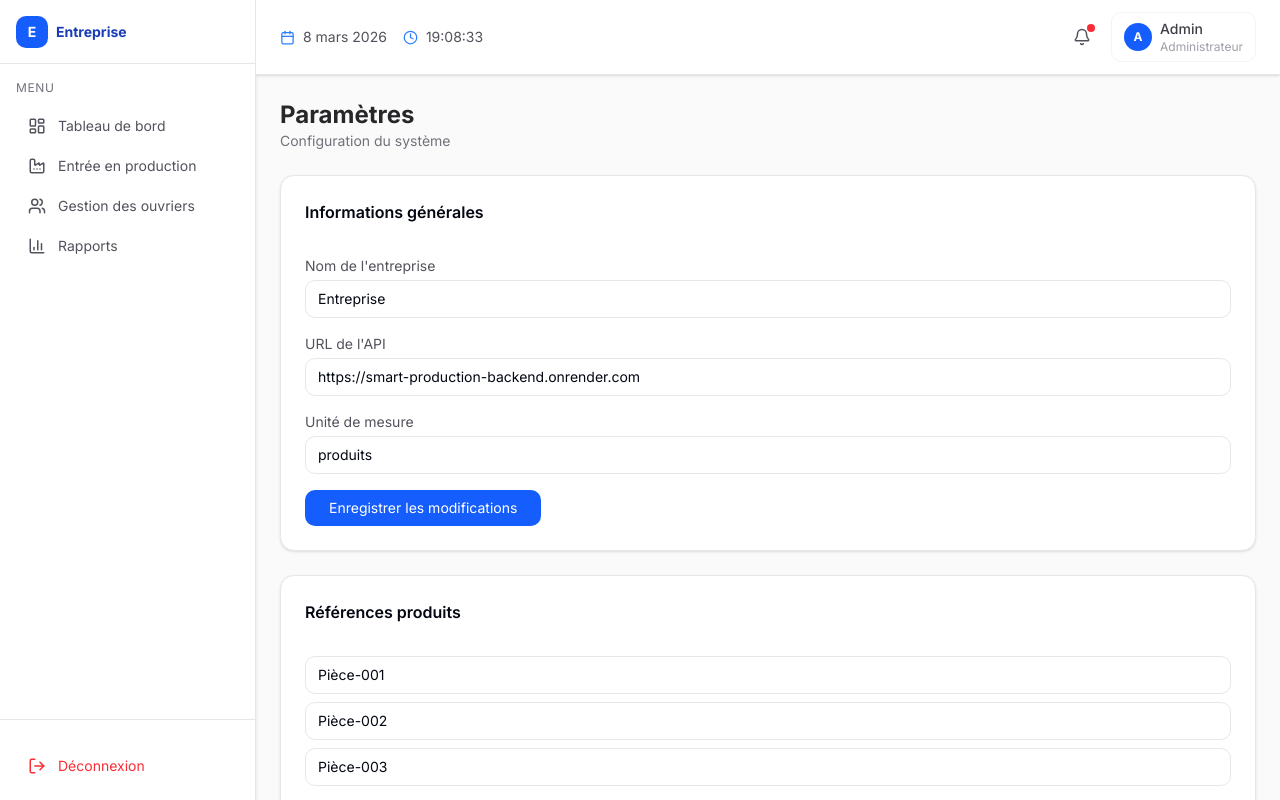
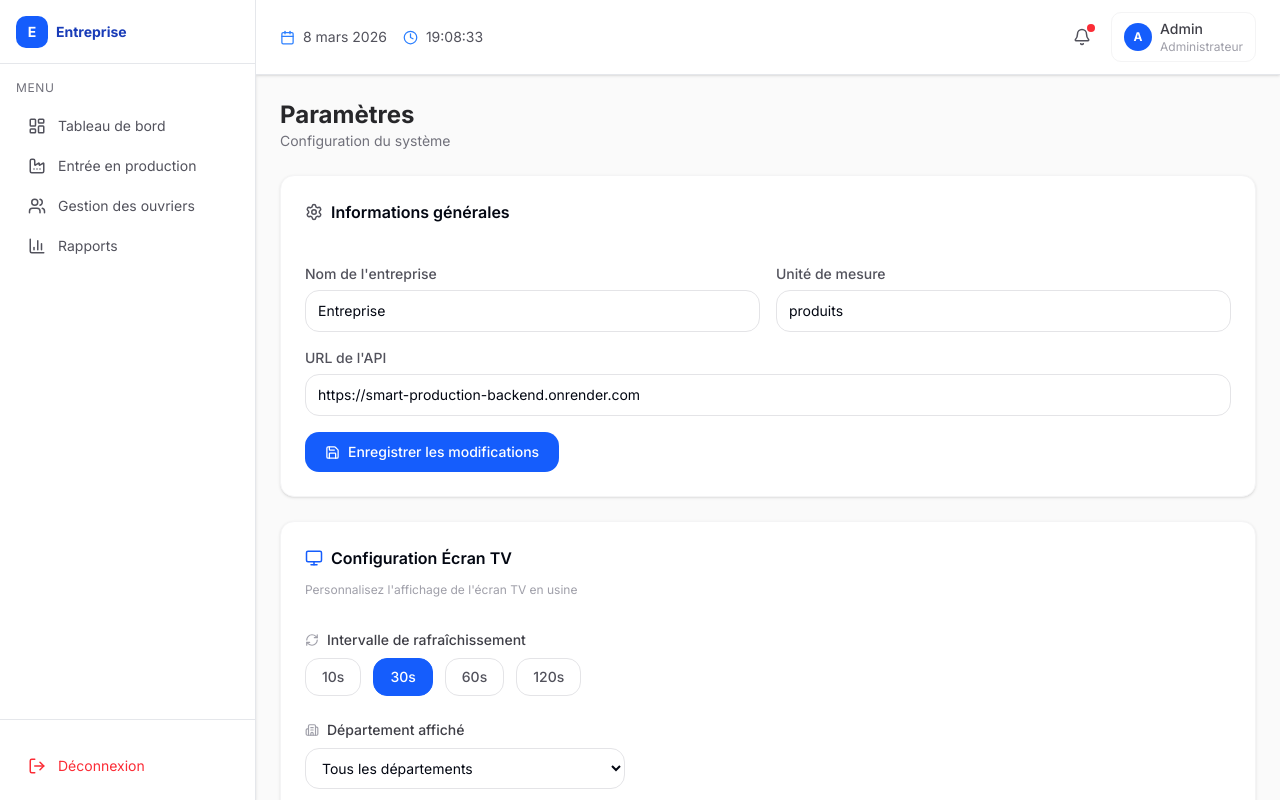
Before and after one commit to simporepriscalarissa-hub/smart-production-frontend, a Next.js app: page /dashboard/parametres in a window 1280 px wide. Built offline with nearby package versions, Linux system fonts and the light colour scheme.

Commit message:
Configuration écran TV + amélioration paramètres

```diff
--- a/app/dashboard/parametres/page.tsx
+++ b/app/dashboard/parametres/page.tsx
@@ -1,8 +1,9 @@
 'use client'
 
-import { useState } from 'react'
+import { useState, useEffect } from 'react'
 import { Card, CardContent, CardHeader, CardTitle } from '@/components/ui/card'
 import { APP_CONFIG } from '@/lib/config'
+import { Settings, Save, Monitor, RefreshCw, Building2, CheckCircle } from 'lucide-react'
 
 export default function Parametres() {
   const [message, setMessage] = useState('')
@@ -11,6 +12,20 @@ export default function Parametres() {
     apiUrl: APP_CONFIG.apiUrl,
     unite: APP_CONFIG.unite,
   })
+  const [tvConfig, setTvConfig] = useState({
+    refresh: '30',
+    departement: 'Tous',
+    afficherTop5: true,
+    afficherKPIs: true,
+    afficherProductions: true,
+    afficherOEE: true,
+  })
+
+  useEffect(() => {
+    const saved = localStorage.getItem('tvConfig')
+    // eslint-disable-next-line react-hooks/set-state-in-effect
+    if (saved) setTvConfig(JSON.parse(saved))
+  }, [])
 
   const sauvegarder = () => {
     localStorage.setItem('parametres', JSON.stringify(form))
@@ -18,63 +33,224 @@ export default function Parametres() {
     setTimeout(() => setMessage(''), 3000)
   }
 
+  const sauvegarderTV = () => {
+    localStorage.setItem('tvConfig', JSON.stringify(tvConfig))
+    setMessage('Configuration écran TV sauvegardée !')
+    setTimeout(() => setMessage(''), 3000)
+  }
+
   return (
     <div className="flex flex-col gap-6">
 
+      {/* Header */}
+      <div className="flex items-center gap-3">
         <div>
           <h2 className="text-2xl font-bold text-zinc-800">Paramètres</h2>
           <p className="text-sm text-zinc-500">Configuration du système</p>
         </div>
+      </div>
 
+      {/* Message */}
       {message && (
-        <div className="bg-green-100 text-green-700 p-4 rounded-lg text-sm">
-          ✅ {message}
+        <div className="bg-emerald-50 text-emerald-700 border border-emerald-200 p-4 rounded-xl text-sm flex items-center gap-2">
+          <CheckCircle size={16} />
+          {message}
         </div>
       )}
 
-      <Card>
-        <CardHeader>
+      {/* Informations générales */}
+      <Card className="shadow-sm border border-zinc-100">
+        <CardHeader className="pb-2">
+          <div className="flex items-center gap-2">
+            <Settings size={18} className="text-zinc-600" />
             <CardTitle className="text-base">Informations générales</CardTitle>
+          </div>
         </CardHeader>
         <CardContent className="flex flex-col gap-4">
+          <div className="grid grid-cols-2 gap-4">
             <div>
-            <label className="text-sm text-zinc-600 mb-1 block">Nom de l&apos;entreprise</label>
+              <label className="text-sm text-zinc-600 mb-1.5 block font-medium">Nom de l&apos;entreprise</label>
               <input
                 type="text"
                 value={form.entreprise}
                 onChange={(e) => setForm({ ...form, entreprise: e.target.value })}
-              className="w-full border rounded-lg px-3 py-2 text-sm"
+                className="w-full border border-zinc-200 rounded-xl px-3 py-2.5 text-sm focus:outline-none focus:ring-2 focus:ring-blue-500"
               />
             </div>
             <div>
-            <label className="text-sm text-zinc-600 mb-1 block">URL de l&apos;API</label>
+              <label className="text-sm text-zinc-600 mb-1.5 block font-medium">Unité de mesure</label>
+              <input
+                type="text"
+                value={form.unite}
+                onChange={(e) => setForm({ ...form, unite: e.target.value })}
+                className="w-full border border-zinc-200 rounded-xl px-3 py-2.5 text-sm focus:outline-none focus:ring-2 focus:ring-blue-500"
+              />
+            </div>
+            <div className="col-span-2">
+              <label className="text-sm text-zinc-600 mb-1.5 block font-medium">URL de l&apos;API</label>
               <input
                 type="text"
                 value={form.apiUrl}
                 onChange={(e) => setForm({ ...form, apiUrl: e.target.value })}
-              className="w-full border rounded-lg px-3 py-2 text-sm"
+                className="w-full border border-zinc-200 rounded-xl px-3 py-2.5 text-sm focus:outline-none focus:ring-2 focus:ring-blue-500"
               />
             </div>
-          <div>
-            <label className="text-sm text-zinc-600 mb-1 block">Unité de mesure</label>
-            <input
-              type="text"
-              value={form.unite}
-              onChange={(e) => setForm({ ...form, unite: e.target.value })}
-              className="w-full border rounded-lg px-3 py-2 text-sm"
-            />
           </div>
           <button
             onClick={sauvegarder}
-            className="bg-blue-600 text-white px-6 py-2 rounded-lg text-sm hover:bg-blue-700 w-fit"
+            className="flex items-center gap-2 bg-blue-600 text-white px-5 py-2.5 rounded-xl text-sm hover:bg-blue-700 w-fit font-medium transition-colors"
           >
+            <Save size={15} />
             Enregistrer les modifications
           </button>
         </CardContent>
       </Card>
 
-      <Card>
-        <CardHeader>
+      {/* Configuration Écran TV */}
+      <Card className="shadow-sm border border-zinc-100">
+        <CardHeader className="pb-2">
+          <div className="flex items-center gap-2">
+            <Monitor size={18} className="text-blue-600" />
+            <CardTitle className="text-base">Configuration Écran TV</CardTitle>
+          </div>
+          <p className="text-xs text-zinc-400 mt-1">
+            Personnalisez l&apos;affichage de l&apos;écran TV en usine
+          </p>
+        </CardHeader>
+        <CardContent className="flex flex-col gap-6">
+
+          {/* Rafraîchissement */}
+          <div>
+            <label className="text-sm text-zinc-700 mb-2 block font-medium flex items-center gap-2">
+              <RefreshCw size={14} className="text-zinc-400" />
+              Intervalle de rafraîchissement
+            </label>
+            <div className="flex gap-3">
+              {['10', '30', '60', '120'].map((val) => (
+                <button
+                  key={val}
+                  onClick={() => setTvConfig({ ...tvConfig, refresh: val })}
+                  className={`px-4 py-2 rounded-xl text-sm font-medium border transition-colors ${
+                    tvConfig.refresh === val
+                      ? 'bg-blue-600 text-white border-blue-600'
+                      : 'bg-white text-zinc-600 border-zinc-200 hover:border-blue-300'
+                  }`}
+                >
+                  {val}s
+                </button>
+              ))}
+            </div>
+          </div>
+
+          {/* Département */}
+          <div>
+            <label className="text-sm text-zinc-700 mb-2 block font-medium flex items-center gap-2">
+              <Building2 size={14} className="text-zinc-400" />
+              Département affiché
+            </label>
+            <select
+              value={tvConfig.departement}
+              onChange={(e) => setTvConfig({ ...tvConfig, departement: e.target.value })}
+              className="w-full border border-zinc-200 rounded-xl px-3 py-2.5 text-sm focus:outline-none focus:ring-2 focus:ring-blue-500 max-w-xs"
+            >
+              <option value="Tous">Tous les départements</option>
+              {['Coupe', 'Couture', 'Lavage', 'Finition', 'Contrôle Qualité', 'Emballage'].map(d => (
+                <option key={d} value={d}>{d}</option>
+              ))}
+            </select>
+          </div>
+
+          {/* Sections à afficher */}
+          <div>
+            <label className="text-sm text-zinc-700 mb-3 block font-medium">
+              Sections à afficher sur l&apos;écran TV
+            </label>
+            <div className="grid grid-cols-2 gap-3">
+              {[
+                { key: 'afficherKPIs', label: 'KPIs de production', desc: 'OEE, Total, Qualité, Non conformes' },
+                { key: 'afficherOEE', label: 'OEE Global', desc: 'Indicateur OEE en grand format' },
+                { key: 'afficherTop5', label: 'TOP 5 ouvriers', desc: 'Les plus performants du jour' },
+                { key: 'afficherProductions', label: 'Productions récentes', desc: 'Dernières entrées de production' },
+              ].map(({ key, label, desc }) => (
+                <div
+                  key={key}
+                  onClick={() => setTvConfig({ ...tvConfig, [key]: !tvConfig[key as keyof typeof tvConfig] })}
+                  className={`flex items-start gap-3 p-4 rounded-xl border cursor-pointer transition-all ${
+                    tvConfig[key as keyof typeof tvConfig]
+                      ? 'bg-blue-50 border-blue-200'
+                      : 'bg-zinc-50 border-zinc-200 opacity-60'
+                  }`}
+                >
+                  <div className={`w-5 h-5 rounded-md border-2 flex items-center justify-center mt-0.5 flex-shrink-0 ${
+                    tvConfig[key as keyof typeof tvConfig]
+                      ? 'bg-blue-600 border-blue-600'
+                      : 'border-zinc-300'
+                  }`}>
+                    {tvConfig[key as keyof typeof tvConfig] && (
+                      <CheckCircle size={12} className="text-white" />
+                    )}
+                  </div>
+                  <div>
+                    <p className="text-sm font-medium text-zinc-800">{label}</p>
+                    <p className="text-xs text-zinc-400 mt-0.5">{desc}</p>
+                  </div>
+                </div>
+              ))}
+            </div>
+          </div>
+
+          {/* Aperçu */}
+          <div className="bg-zinc-900 rounded-xl p-4">
+            <p className="text-zinc-400 text-xs uppercase tracking-wide mb-3 flex items-center gap-2">
+              <Monitor size={12} />
+              Aperçu de l&apos;écran TV
+            </p>
+            <div className="flex flex-wrap gap-2">
+              {tvConfig.afficherKPIs && (
+                <span className="bg-blue-900 text-blue-300 text-xs px-3 py-1 rounded-full">📊 KPIs</span>
+              )}
+              {tvConfig.afficherOEE && (
+                <span className="bg-emerald-900 text-emerald-300 text-xs px-3 py-1 rounded-full">📈 OEE</span>
+              )}
+              {tvConfig.afficherTop5 && (
+                <span className="bg-yellow-900 text-yellow-300 text-xs px-3 py-1 rounded-full">🏆 TOP 5</span>
+              )}
+              {tvConfig.afficherProductions && (
+                <span className="bg-purple-900 text-purple-300 text-xs px-3 py-1 rounded-full">⚡ Productions</span>
+              )}
+              <span className="bg-zinc-700 text-zinc-300 text-xs px-3 py-1 rounded-full">
+                🔄 Rafraîchissement : {tvConfig.refresh}s
+              </span>
+              <span className="bg-zinc-700 text-zinc-300 text-xs px-3 py-1 rounded-full">
+                🏭 {tvConfig.departement}
+              </span>
+            </div>
+          </div>
+
+          <div className="flex gap-3">
+            <button
+              onClick={sauvegarderTV}
+              className="flex items-center gap-2 bg-blue-600 text-white px-5 py-2.5 rounded-xl text-sm hover:bg-blue-700 font-medium transition-colors"
+            >
+              <Save size={15} />
+              Sauvegarder la configuration TV
+            </button>
+
+              href=&quot;/dashboard/ecran-tv&quot;
+              target=&quot;_blank&quot;
+              className=&quot;flex items-center gap-2 bg-zinc-800 text-white px-5 py-2.5 rounded-xl text-sm hover:bg-zinc-900 font-medium transition-colors&quot;
+
+              <Monitor size={15} />
+              Ouvrir l&apos;écran TV
+
+          </div>
+
+        </CardContent>
+      </Card>
+
+      {/* Références produits */}
+      <Card className="shadow-sm border border-zinc-100">
+        <CardHeader className="pb-2">
           <CardTitle className="text-base">Références produits</CardTitle>
         </CardHeader>
         <CardContent className="flex flex-col gap-2">
@@ -83,48 +259,28 @@ export default function Parametres() {
               key={index}
               type="text"
               defaultValue={ref}
-              className="w-full border rounded-lg px-3 py-2 text-sm"
+              className="w-full border border-zinc-200 rounded-xl px-3 py-2.5 text-sm focus:outline-none focus:ring-2 focus:ring-blue-500"
             />
           ))}
           <button
             onClick={sauvegarder}
-            className="bg-blue-600 text-white px-6 py-2 rounded-lg text-sm hover:bg-blue-700 w-fit mt-2"
+            className="flex items-center gap-2 bg-blue-600 text-white px-5 py-2.5 rounded-xl text-sm hover:bg-blue-700 w-fit font-medium transition-colors mt-2"
           >
+            <Save size={15} />
             Enregistrer
           </button>
         </CardContent>
       </Card>
 
-      <Card>
-        <CardHeader>
-          <CardTitle className="text-base">Départements</CardTitle>
-        </CardHeader>
-        <CardContent className="flex flex-col gap-2">
-          {APP_CONFIG.departements.map((dep, index) => (
-            <input
-              key={index}
-              type="text"
-              defaultValue={dep}
-              className="w-full border rounded-lg px-3 py-2 text-sm"
-            />
-          ))}
-          <button
-            onClick={sauvegarder}
-            className="bg-blue-600 text-white px-6 py-2 rounded-lg text-sm hover:bg-blue-700 w-fit mt-2"
-          >
-            Enregistrer
-          </button>
-        </CardContent>
-      </Card>
-
-      <Card>
-        <CardHeader>
+      {/* Comptes utilisateurs */}
+      <Card className="shadow-sm border border-zinc-100">
+        <CardHeader className="pb-2">
           <CardTitle className="text-base">Comptes utilisateurs</CardTitle>
         </CardHeader>
         <CardContent>
           <p className="text-sm text-zinc-500 mb-3">
             Pour gérer les comptes allez dans
-            <a href="/dashboard/users" className="text-blue-600 hover:underline ml-1">
+            <a href="/dashboard/users" className="text-blue-600 hover:underline ml-1 font-medium">
               Gestion des utilisateurs
             </a>
           </p>
```
Lines whose indentation alone changed are shown as unchanged.
